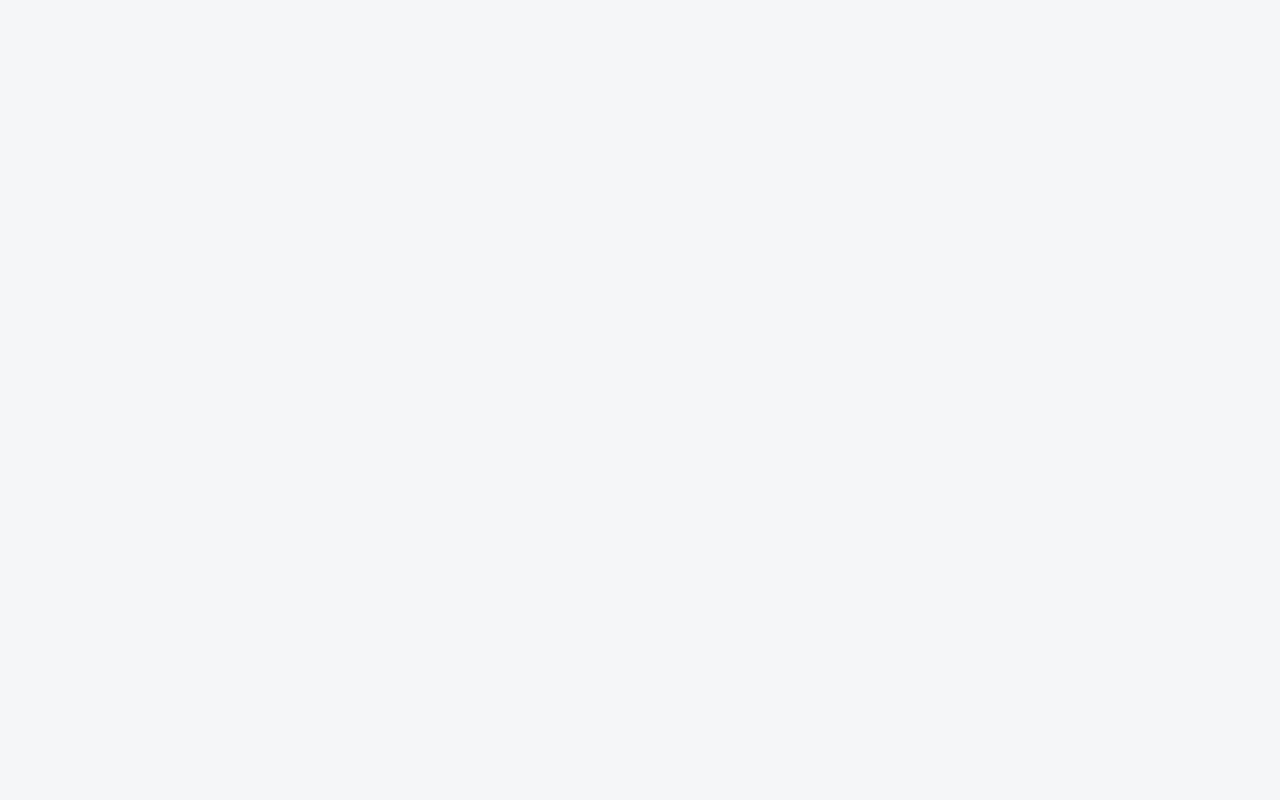
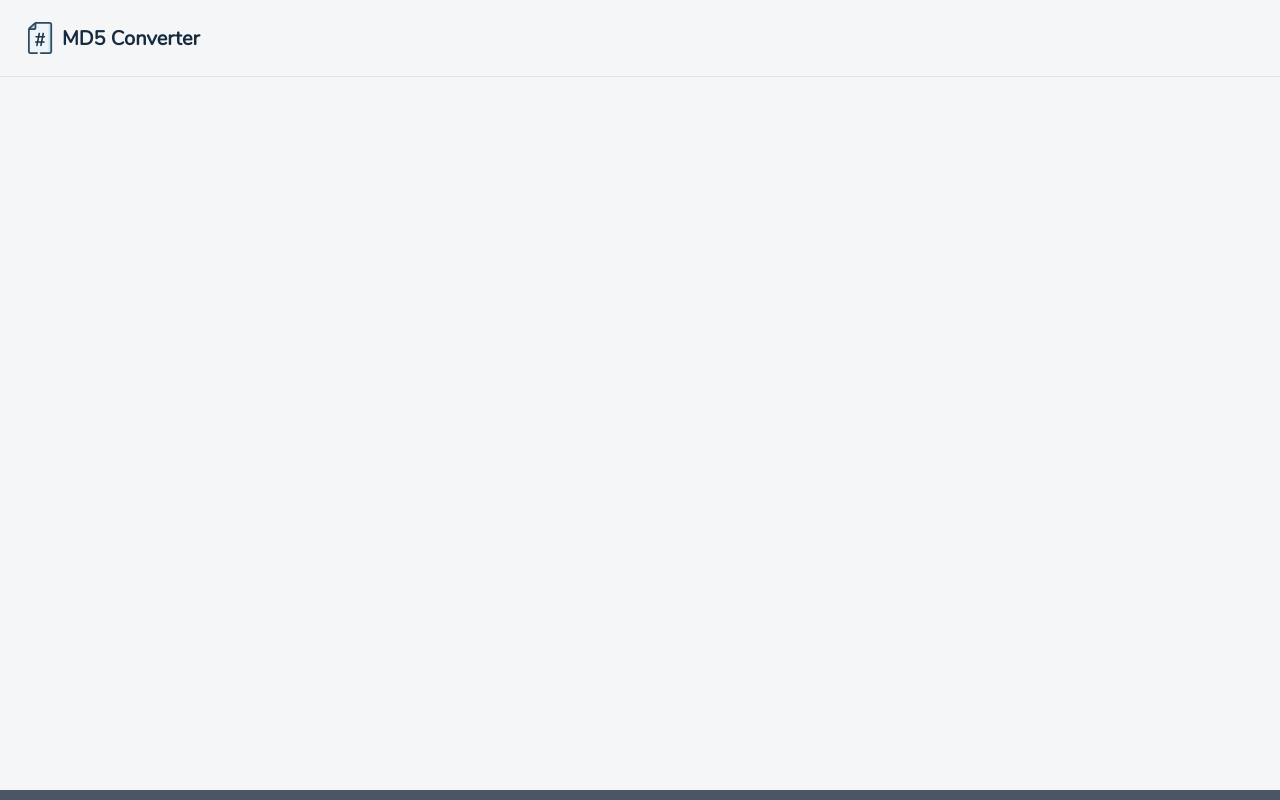
Before and after one commit to w3ea/md5-converter, a Next.js app: page / in a window 1280 px wide. Built offline with nearby package versions, Linux system fonts and the light colour scheme.

Commit message:
Created Main layout, Header, and Footer

```diff
--- /dev/null
+++ b/src/layouts/Footer.tsx
@@ -0,0 +1,9 @@
+import { FC } from 'react';
+
+const Footer: FC = () => (
+    <footer className='bg-gray-600'>
+        <div className='h-2.5' />
+    </footer>
+);
+
+export default Footer;
--- /dev/null
+++ b/src/layouts/Header.tsx
@@ -0,0 +1,22 @@
+import { FC } from 'react';
+
+const Header: FC = () => (
+    <header className='border-b border-blue-700 border-opacity-10'>
+        <div className='container flex items-center space-x-1.5 py-3 md:py-5.5'>
+            {/* Logo */}
+            <svg className='w-8' fill='none' xmlns='http://www.w3.org/2000/svg' viewBox='0 0 512 512'>
+                <path d='M99.763 497.865h314.189c12.054 0 21.827-9.773 21.827-21.827V35.944c0-12.054-9.773-21.827-21.827-21.827H193.428a35.852 35.852 0 00-25.352 10.502l-79.637 74.18a35.855 35.855 0 00-10.501 25.352v351.887c0 12.054 9.77 21.827 21.825 21.827z' fill='#EDF5FA' />
+                <path d='M418.278 14.117H373c9.665 0 17.501 9.773 17.501 21.827V476.04c0 12.054-7.836 21.827-17.501 21.827h45.278c9.665 0 17.501-9.773 17.501-21.827V35.944c0-12.054-7.836-21.827-17.501-21.827z' fill='#D0E7F2' />
+                <path d='M82.9 114.468h77.944c12.647 0 22.902-10.252 22.902-22.901V18.234' fill='#B7D9EB' />
+                <path d='M413.952 0H193.428c-13.257 0-25.725 5.127-35.142 14.445l-79.47 74.023c-.122.113-.24.23-.359.347-9.44 9.438-14.636 21.987-14.636 35.334v351.887c0 19.819 16.123 35.945 35.944 35.945h110.352c7.796 0 14.117-6.321 14.117-14.117 0-7.797-6.321-14.118-14.117-14.118H99.763c-4.25 0-7.71-3.458-7.71-7.71v-347.45h68.789c20.412 0 37.019-16.608 37.019-37.02V28.235H413.95c4.25 0 7.71 3.458 7.71 7.71V476.04c0 4.25-3.458 7.71-7.71 7.71H266.582c-7.796 0-14.117 6.321-14.117 14.117 0 7.797 6.321 14.118 14.117 14.118H413.95c19.818 0 35.944-16.124 35.944-35.945V35.944C449.896 16.125 433.772 0 413.952 0zM160.844 100.351h-53.362l62.147-57.888v49.104c0 4.845-3.942 8.784-8.785 8.784z' fill='#30475C' />
+                <path d='M308.6 246.7l-12 62.7h22.2c3.6 0 6.6 1.2 9 3.6 2.4 2.4 3.6 5.4 3.6 9 0 3.4-1.2 6.2-3.6 8.4-2.4 2.2-5.4 3.3-9 3.3h-27l-8.4 43.2c-.6 2.8-2 5.1-4.2 6.9-2 1.8-4.6 2.7-7.8 2.7-3.8 0-7-1.2-9.6-3.6-2.4-2.4-3.6-5.4-3.6-9 0-1.4.1-2.5.3-3.3l7.2-36.9h-38.4l-8.4 43.2c-.4 2.8-1.7 5.1-3.9 6.9-2.2 1.8-4.7 2.7-7.5 2.7-3.8 0-6.9-1.2-9.3-3.6-2.4-2.4-3.6-5.4-3.6-9 0-1.4.1-2.5.3-3.3l7.2-36.9h-12.9c-3.6 0-6.6-1.2-9-3.6-2.4-2.4-3.6-5.4-3.6-9 0-3.4 1.2-6.2 3.6-8.4 2.4-2.2 5.4-3.3 9-3.3h17.7l12-62.7h-23.7c-3.6 0-6.6-1.2-9-3.6-2.4-2.4-3.6-5.4-3.6-9 0-3.4 1.2-6.2 3.6-8.4 2.4-2.2 5.4-3.3 9-3.3h28.5l8.1-41.7c.6-2.8 1.9-5.1 3.9-6.9 2.2-1.8 4.9-2.7 8.1-2.7 3.8 0 6.9 1.2 9.3 3.6 2.4 2.4 3.6 5.5 3.6 9.3 0 1.4-.1 2.5-.3 3.3l-6.9 35.1h38.1l8.1-41.7c.4-2.8 1.7-5.1 3.9-6.9 2.2-1.8 4.9-2.7 8.1-2.7 3.8 0 6.9 1.2 9.3 3.6 2.4 2.4 3.6 5.4 3.6 9 0 1.4-.1 2.5-.3 3.3l-6.9 35.4h11.4c3.6 0 6.6 1.2 9 3.6 2.4 2.4 3.6 5.4 3.6 9 0 3.4-1.2 6.2-3.6 8.4-2.4 2.2-5.4 3.3-9 3.3h-16.2zm-38.1 62.7l12.3-62.7h-38.1l-12.3 62.7h38.1z' fill='#1F3345' />
+            </svg>
+
+            <p className='text-5 font-bold pt-.5' style={{ color: '#172b3e' }}>
+                MD5 Converter
+            </p>
+        </div>
+    </header>
+);
+
+export default Header;
--- /dev/null
+++ b/src/layouts/Main.tsx
@@ -0,0 +1,17 @@
+import { FC } from 'react';
+import Header from './Header';
+import Footer from './Footer';
+
+const Main: FC = ({ children }) => (
+    <section className='flex flex-col min-h-screen'>
+        <Header />
+
+        <main className='mt-8 container flex-1'>
+            {children}
+        </main>
+
+        <Footer />
+    </section>
+);
+
+export default Main;
--- a/src/pages/_app.tsx
+++ b/src/pages/_app.tsx
@@ -1,10 +1,13 @@
 import { FC } from 'react';
 import type { AppProps } from 'next/app';
 import '../assets/styles/main.scss';
+import Main from '../layouts/Main';
 
 const MyApp: FC<AppProps> = ({ Component, pageProps }) => (
-    // eslint-disable-next-line react/jsx-props-no-spreading
-    <Component {...pageProps} />
+    <Main>
+        {/* eslint-disable-next-line react/jsx-props-no-spreading */}
+        <Component {...pageProps} />
+    </Main>
 );
 
 export default MyApp;
```
